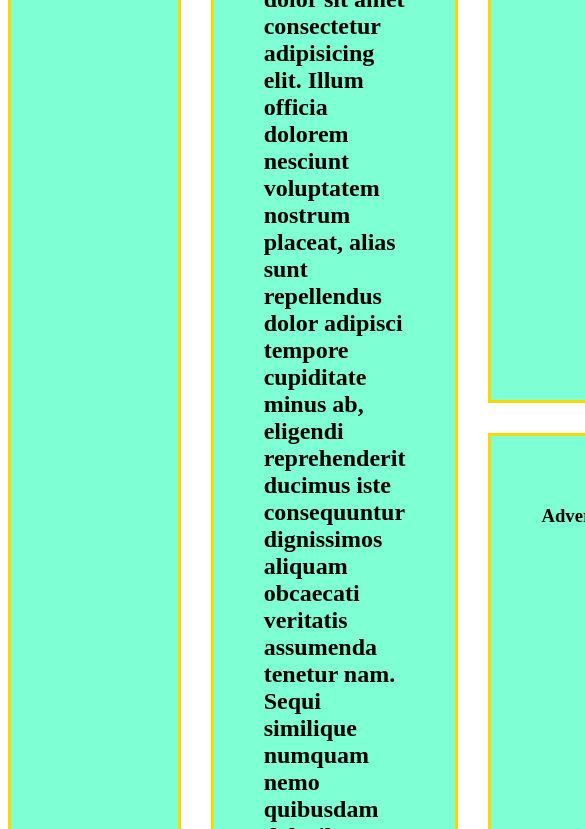
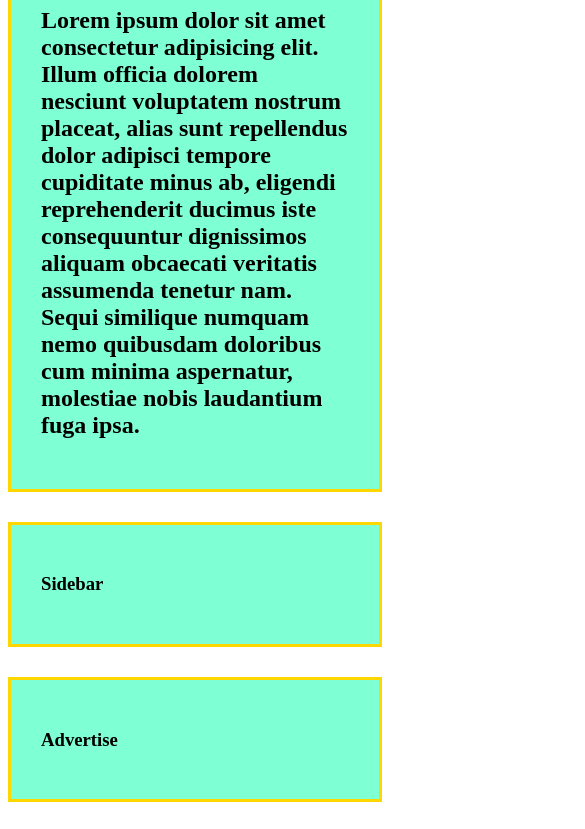
Before and after one commit to shahriareemonDev-code/Responsive-layout, a plain HTML site: page grid-templete.html in a window 390 px wide. Shown: the part 459-1288 px from the top of the page, 585 px wide, since content can reach past the window. Drawn offline with Linux system fonts and the light colour scheme.

Commit message:
responsive layout desing added

```diff
--- a/grid-templete.html
+++ b/grid-templete.html
@@ -9,7 +9,7 @@
        .container>*{
         border: 3px solid gold;
         background-color: aquamarine;
-        padding: 50px;
+        padding: 30px;
        }
 
        header{
@@ -38,8 +38,34 @@
         "header header header header"
          "nav   main  main  sidebar"
          "nav  main  main  advertise"
-         "footer footer footer footer";
+         "footer footer footer footer"
        }
+
+     /* responsive desing */
+
+     @media screen and (max-width:576px) {
+        .container {
+            grid-template-areas:
+            "header"
+            "nav"
+            "main"
+            "sidebar"
+            "advertise"
+            "footer"
+
+        }
+     }
+
+     @media screen and (min-width:576px) and (max-width:992px) {
+        .container {
+               grid-template-areas:
+            "header header header"
+            "nav nav nav"
+            "sidebar main main"
+            "advertise footer footer"
+
+        }
+     }
 
     </style>
 </head>
```
